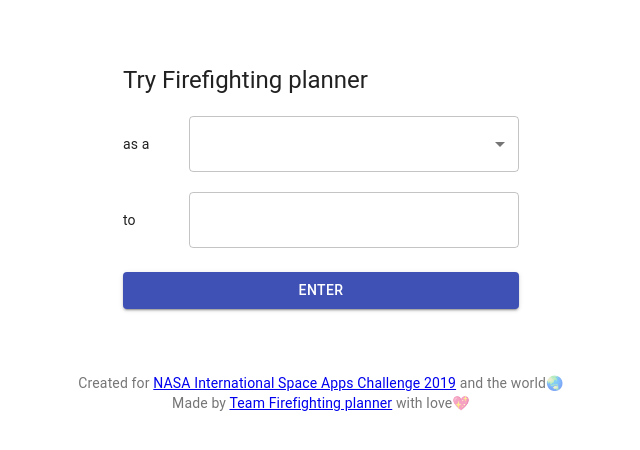
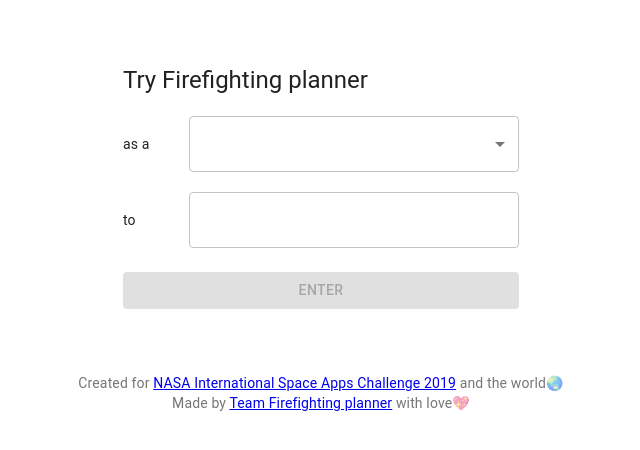
Before and after one commit to watilde/firefighting-planner, a React (Create React App) app: page / in a window 1280 px wide. Shown: the top 450 px of the page, without its empty margins (319-959 px from the left). Built offline with nearby package versions, Linux system fonts and the light colour scheme.

Commit message:
disable when role is not selected

```diff
--- a/src/containers/Home/index.js
+++ b/src/containers/Home/index.js
@@ -129,6 +129,7 @@
             </Grid>
           </Grid>
           <Button
+            disabled={!role}
             type="submit"
             fullWidth
             variant="contained"
```
